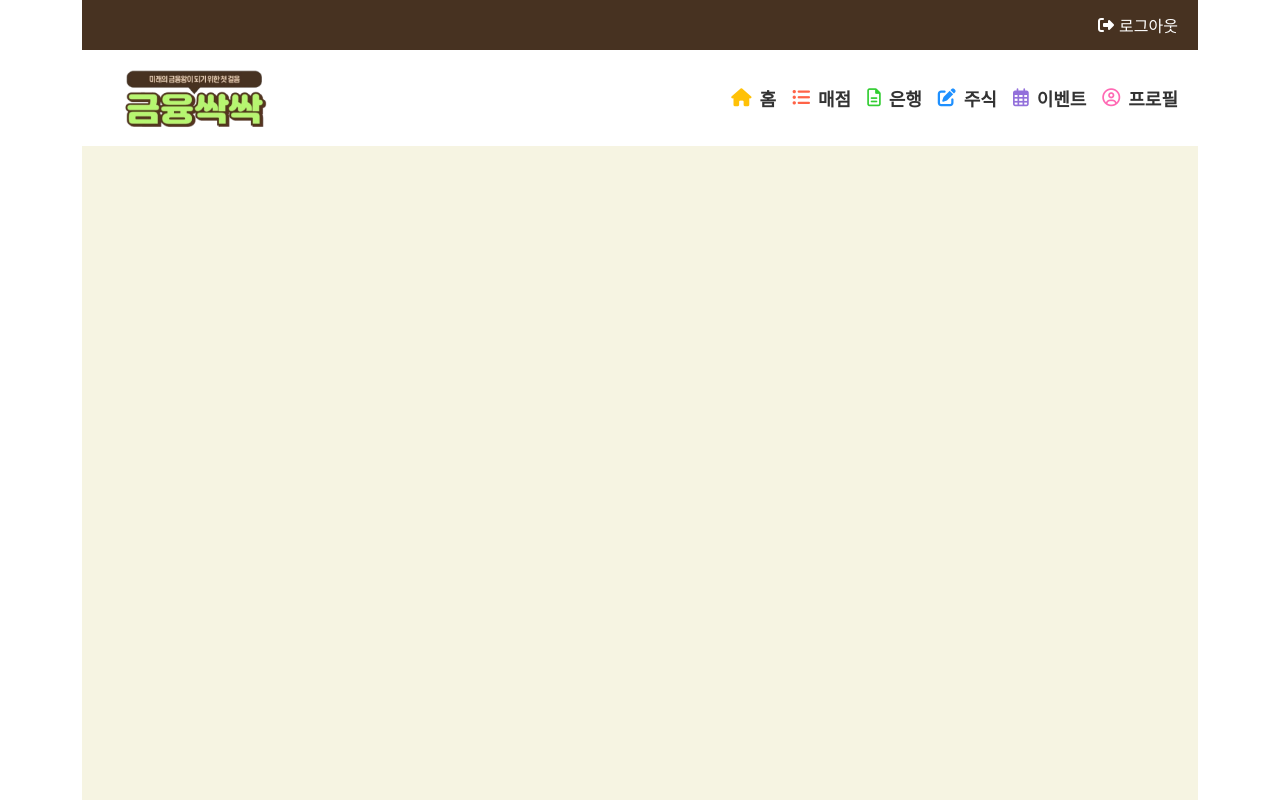
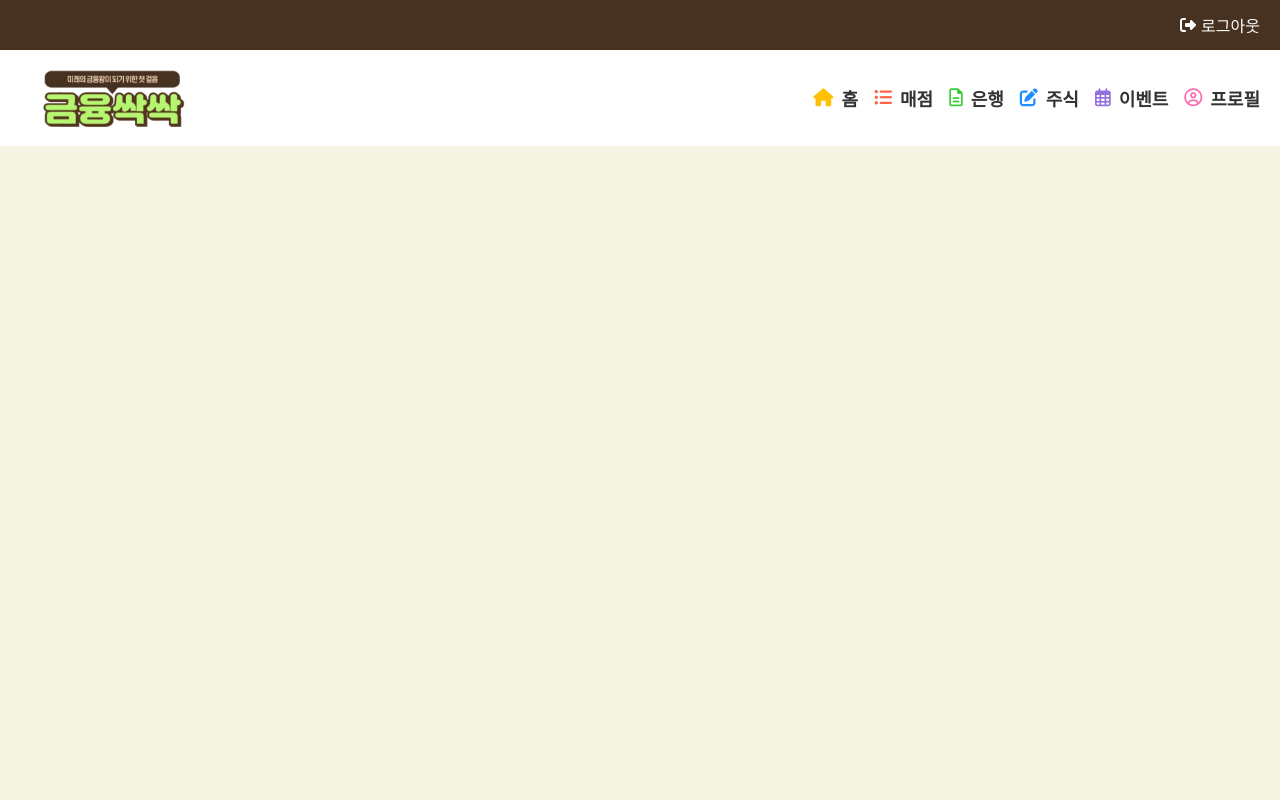
Before and after one commit to iamgayeon/Frontend_ssakssak, a Vue app: page / in a window 1280 px wide. Shown: the top 800 px of the page. Built offline with nearby package versions, Linux system fonts and the light colour scheme; what vue-awesome-paginate would draw is missing.

Commit message:
240919 화면 비율 조정 -조은

```diff
--- a/src/App.vue
+++ b/src/App.vue
@@ -4,9 +4,18 @@ import DefaultLayout from './components/layouts/DefaultLayout.vue';
 </script>
 
 <template>
+  <div id="app" class="main-background">
   <DefaultLayout>
   <RouterView />
   </DefaultLayout>
+</div>
 </template>
 
-<style scoped></style>
+<style scoped>
+.main-background {
+  background-color: #000; /* 원하는 배경색 */
+  min-height: 100vh; /* 최소 높이를 화면 전체로 설정 */
+  margin: 0;
+  padding: 0;
+}
+</style>
--- a/src/assets/base.css
+++ b/src/assets/base.css
@@ -60,6 +60,7 @@
 
 body {
   min-height: 100vh;
+  width:max-content;
   color: var(--color-text);
   background: var(--color-background);
   transition:
--- a/src/assets/main.css
+++ b/src/assets/main.css
@@ -1,7 +1,12 @@
 /* @import url('https://fonts.googleapis.com/css2?family=Noto+Sans+KR:wght@100;200;300;400;500;600;700;800;900&display=swap'); */
 @import url('//fonts.googleapis.com/earlyaccess/notosanskr.css');
+
 * {
   font-family: 'Noto Sans KR';
+}
+
+.body {
+  width: max-content;
 }
 
 .avatar {
@@ -24,6 +29,7 @@
   width: 80px;
   height: 80px;
 }
+
 /* 페이지 네이션 */
 
 .pagination-container {
@@ -36,8 +42,10 @@
   width: 40px;
   /* border-radius: 20px; */
   cursor: pointer;
-  background-color: white; /*rgb(242, 242, 242);*/
-  border: 1px solid white; /* rgb(217, 217, 217);*/
+  background-color: white;
+  /*rgb(242, 242, 242);*/
+  border: 1px solid white;
+  /* rgb(217, 217, 217);*/
   color: black;
 }
 
--- a/src/components/layouts/DefaultLayout.vue
+++ b/src/components/layouts/DefaultLayout.vue
@@ -5,7 +5,7 @@ import Footer from './Footer.vue';
 </script>
 
 <template>
-  <div class="container">
+  <div id="container">
     <Header />
     <NavBar />
     <div :style="{backgroundColor : '#F6F4E2'}" class="content">
@@ -14,3 +14,9 @@ import Footer from './Footer.vue';
     <Footer />
   </div>
 </template>
+
+<style scoped>
+#container{
+  width:100vw;
+}
+</style>
--- a/src/components/layouts/Footer.vue
+++ b/src/components/layouts/Footer.vue
@@ -1,4 +1,4 @@
 <script></script>
 <template>
-  <div class="my-5 p-3 text-center"><i class="fa-regular fa-copyright"></i> COPYRIGHTS KB FULLSTACK. ALL RIGHTS RESERVED.</div>
+  <!-- <div class="my-5 p-3 text-center"><i class="fa-regular fa-copyright"></i> COPYRIGHTS KB FULLSTACK. ALL RIGHTS RESERVED.</div> -->
 </template>
--- a/src/components/layouts/Header.vue
+++ b/src/components/layouts/Header.vue
@@ -31,6 +31,7 @@ const logout = () => {
   align-items: center;
   padding: 0 20px;
   color: #fff;
+  width:100%;
 }
 
 .logout {
--- a/src/components/layouts/NavBar.vue
+++ b/src/components/layouts/NavBar.vue
@@ -11,7 +11,7 @@ const toggleNavShow = () => (state.isNavShow = !state.isNavShow);
 
 <template>
   <!-- 네비게이션 바 -->
-  <nav class="navbar navbar-expand-md" style="background-color: #fff; width: 100%;">
+  <nav class="navbar navbar-expand-md" style="background-color: #fff">
     <div class="container-fluid"> <!-- 수정: container를 container-fluid로 변경 -->
       <!-- 로고 및 제목 -->
       <a class="navbar-brand d-flex align-items-center" href="#">
@@ -72,6 +72,7 @@ const toggleNavShow = () => (state.isNavShow = !state.isNavShow);
 <!-- Custom CSS -->
 <style scoped>
 .navbar {
+  display:flex;
   width: 100%; /* 가로 전체를 채우도록 설정 */
 }
 
@@ -82,6 +83,7 @@ const toggleNavShow = () => (state.isNavShow = !state.isNavShow);
   font-weight: bold;
   color: #333;
   transition: color 0.3s ease;
+  width:100%;
 }
 
 .nav-link i {
--- a/src/main.js
+++ b/src/main.js
@@ -1,6 +1,8 @@
-import './assets/main.css';
+
 import 'bootstrap/dist/css/bootstrap.css';
 import 'vue-awesome-paginate/dist/style.css';
+import './assets/main.css';
+
 
 import { createApp } from 'vue';
 import { createPinia } from 'pinia';
```
